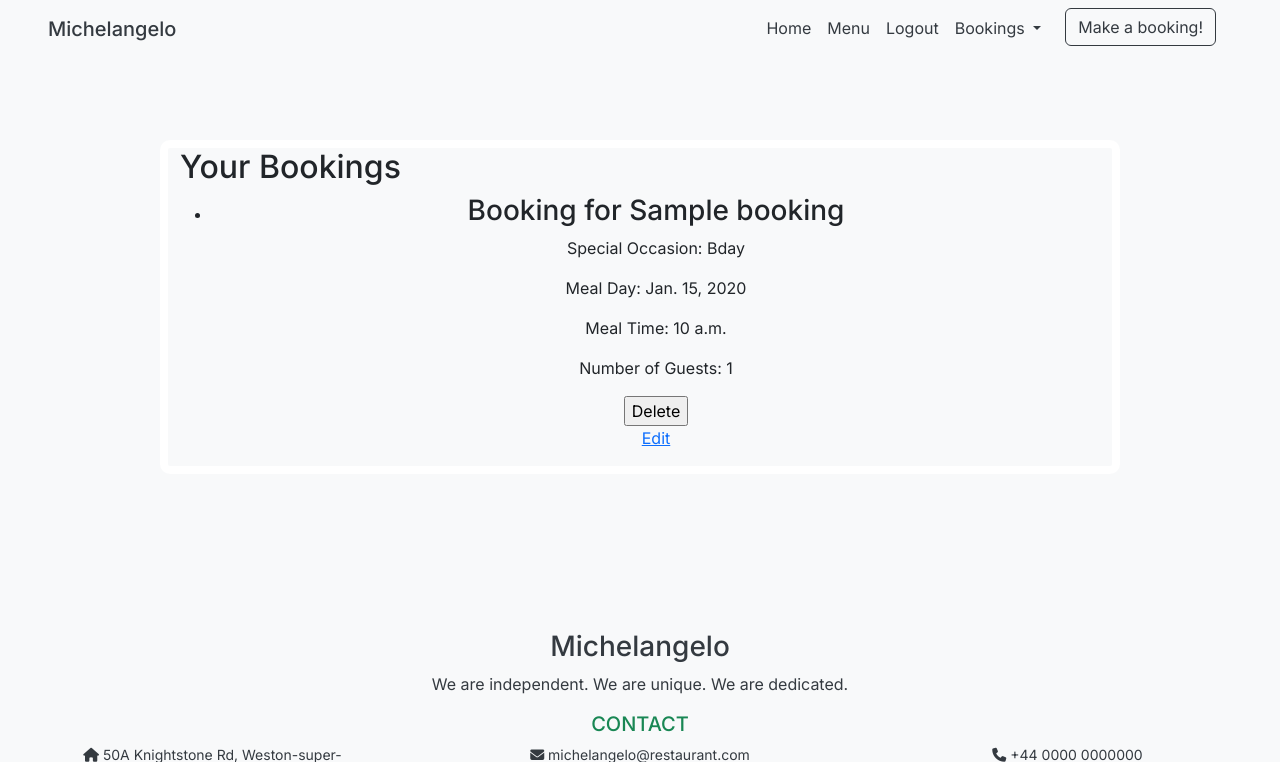
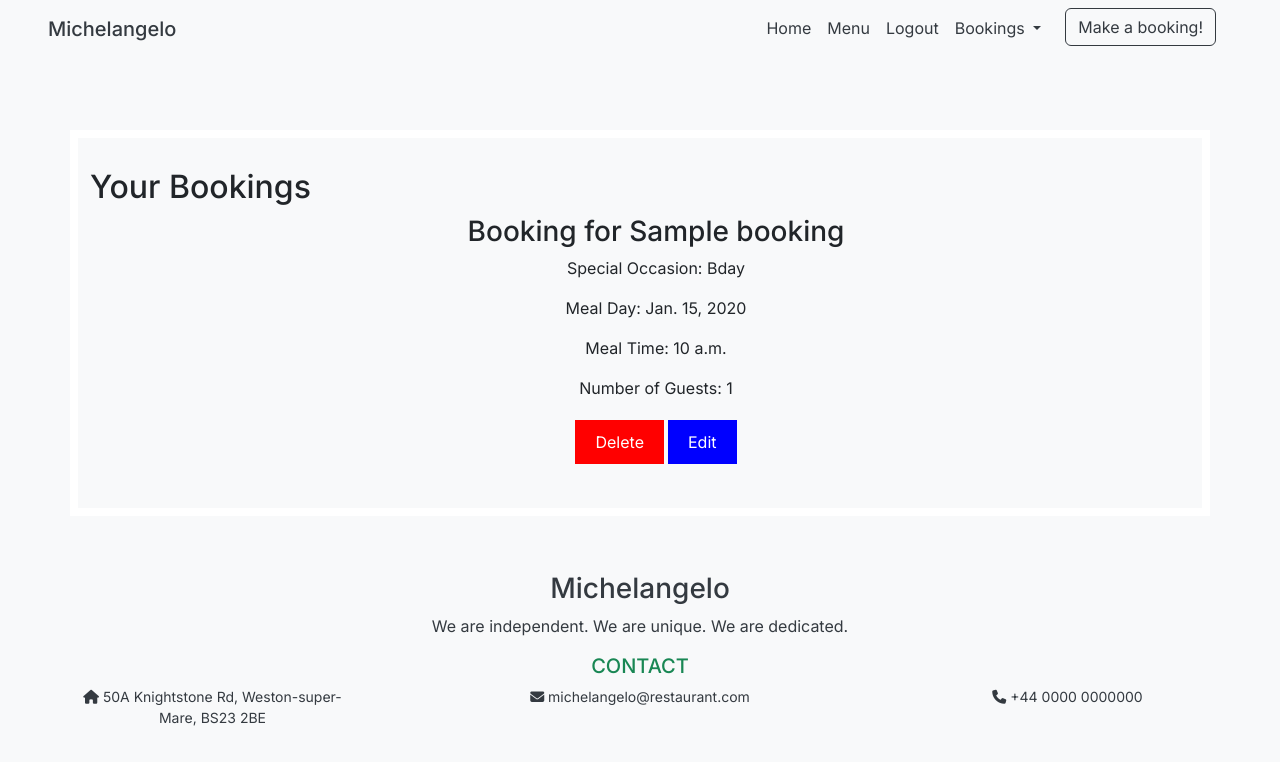
Before and after one commit to conor-timmis/Michelangelo, a Django app: page /table_list/ in a window 1280 px wide. Shown: the top 762 px of the page. Run offline with Django 5.2, Linux system fonts and the light colour scheme; a user stored in the database is signed in; tables that the repository leaves empty hold one stand-in row (values such as "Sample post"); some libraries are stand-ins or nearby versions.

Commit message:
Add style to Booking list page

```diff
--- a/static/css/style.css
+++ b/static/css/style.css
@@ -259,12 +259,53 @@ form {
 }
 
 /* Booking List Page */
+.booking-content h2 {
+    margin-top: 30px;
+}
 
-.form_container {
-    border: solid white 8px;
-    margin: 100px auto;
-    border-radius: 10px;
-    max-width: 75%;
+.button-form {
+    display: flex;
+    justify-content: center;
+    flex-direction: row;
+}
+
+.booking-item {
+    margin-bottom: 40px;
+    list-style-type: none;
+
+}
+
+.button-form #deleteButton,
+.button-form #editButton {
+    margin-right: 10px;
+}
+
+.button-form #deleteButton {
+    background-color: red;
+    color: white;
+    border: none;
+    padding: 10px 20px;
+    text-align: center;
+    text-decoration: none;
+    display: inline-block;
+    font-size: 16px;
+    margin: 4px 2px;
+    transition-duration: 0.4s;
+    cursor: pointer;
+}
+
+.button-form #editButton {
+    background-color: blue;
+    color: white;
+    border: none;
+    padding: 10px 20px;
+    text-align: center;
+    text-decoration: none;
+    display: inline-block;
+    font-size: 16px;
+    margin: 4px 2px;
+    transition-duration: 0.4s;
+    cursor: pointer;
 }
 
 /* Media Queries */
--- a/tables/templates/table_list.html
+++ b/tables/templates/table_list.html
@@ -12,7 +12,7 @@
             {% if bookings %}
             <ul>
                 {% for booking in bookings %}
-                <li>
+                <li class="booking-item">
                     <div class="row justify-content-center text-center form_row content-center">
                         <div class="col-md-12 text-center">
                             <h3>Booking for {{ booking.customer_name }}</h3>
@@ -30,11 +30,11 @@
                             <p>Number of Guests: {{ booking.number_of_guests }}</p>
                         </div>
                         <div class="col-md-12 text-center">
-                            <form method="post" action="{% url 'delete_booking' %}">
+                            <form method="post" action="{% url 'delete_booking' %}" class="button-form">
                                 {% csrf_token %}
                                 <input type="hidden" name="booking_id" value="{{ booking.id }}">
-                                <input type="submit" value="Delete">
-                                <a href="{% url 'edit_booking' booking.id %}">Edit</a>
+                                <input type="submit" value="Delete" id="deleteButton">
+                                <a href="{% url 'edit_booking' booking.id %}" id="editButton">Edit</a>
                             </form>
                         </div>
                     </div>
```
